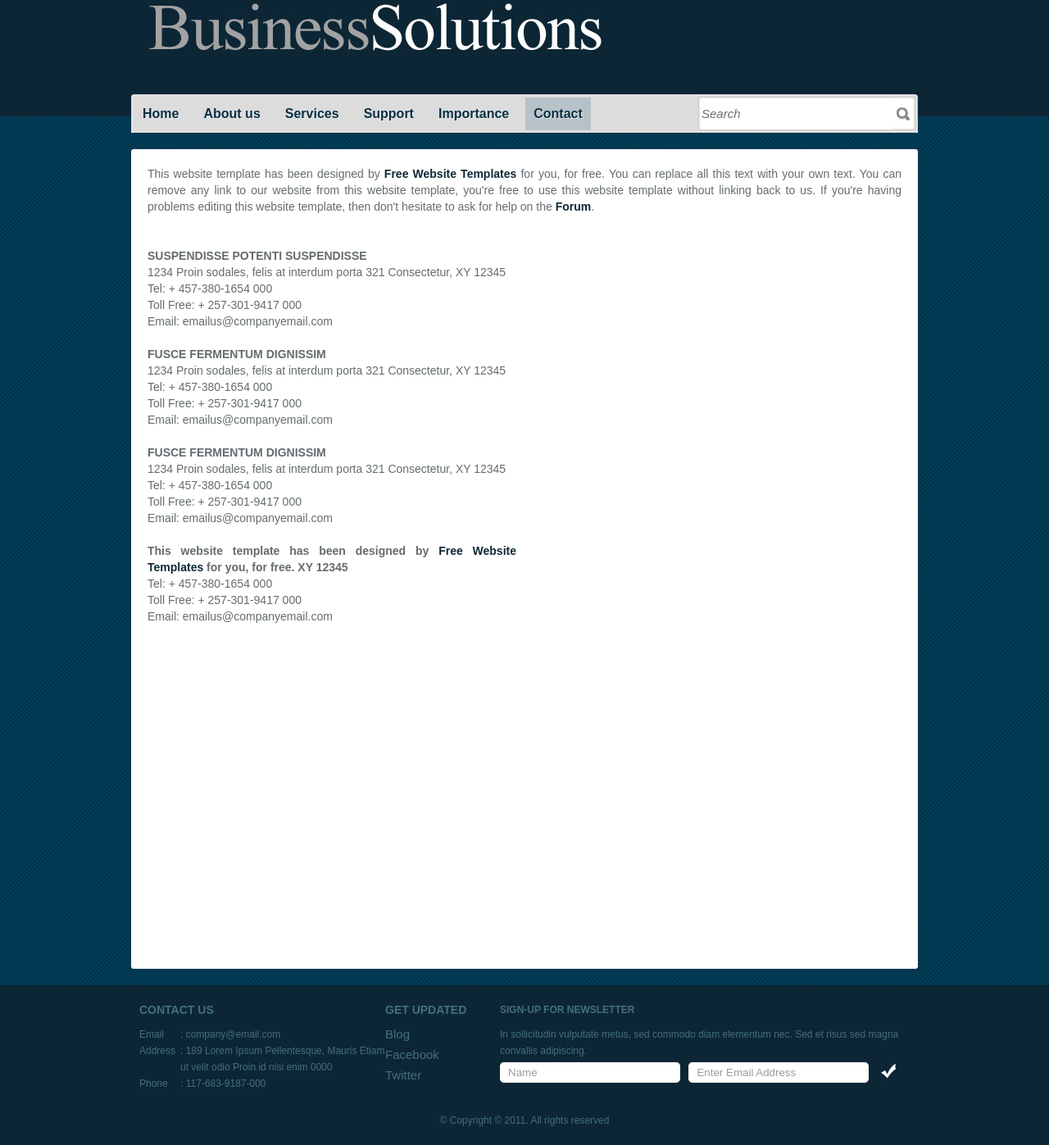
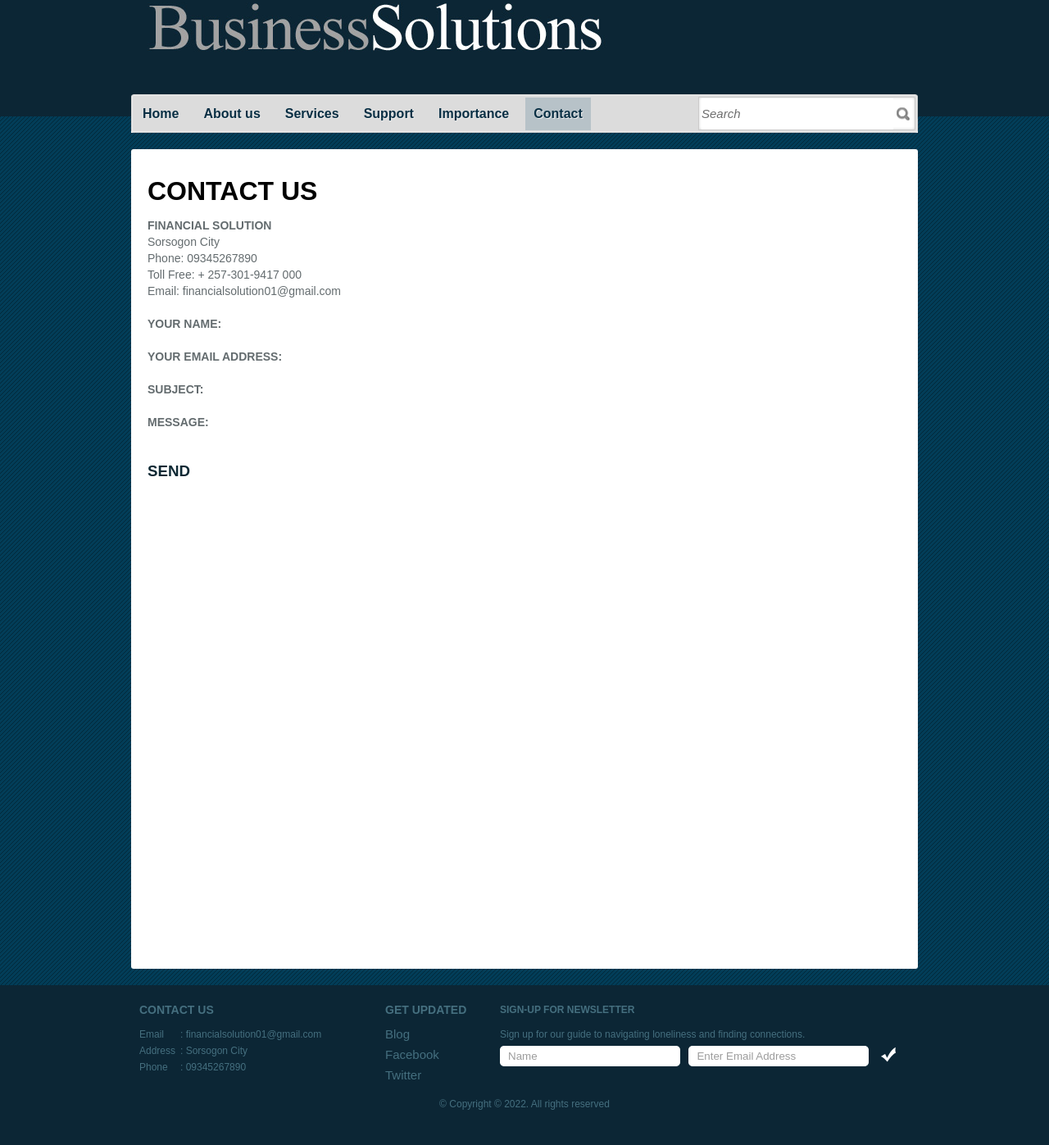
Before and after one commit to Sorsogon-State-University-Bulan-Campus/bsit-2-3-2022-grp-3-borral-et-al, a plain HTML site: page contact.html in a window 1280 px wide. Shown: the part 37-1434 px from the top of the page at 82% size. Drawn offline with Linux system fonts and the light colour scheme.

Commit message:
Change paragraph in contact.html

```diff
--- a/contact.html
+++ b/contact.html
@@ -33,47 +33,43 @@
 	<div id="contents">
 		<div class="background">
 			<div id="contacts">
-				<p>
-					This website template has been designed by <a href="http://www.freewebsitetemplates.com/">Free Website Templates</a> for you, for free. You can replace all this text with your own text.
-					You can remove any link to our website from this website template, you're free to use this website template without linking back to us.
-					If you're having problems editing this website template, then don't hesitate to ask for help on the <a href="http://www.freewebsitetemplates.com/forum/">Forum</a>.
-				</p>
+				<h1>CONTACT US</h1>
 				<ul>
 					<li>
 						<p>
-							<b>SUSPENDISSE POTENTI SUSPENDISSE</b>
-							1234 Proin sodales, felis at interdum porta 321 Consectetur, XY 12345 <br/>
-							Tel: + 457-380-1654 000 <br/>
+							<b>FINANCIAL SOLUTION</b>
+							Sorsogon City <br/>
+							Phone: 09345267890 <br/>
 							Toll Free: + 257-301-9417 000 <br/>
-							Email: emailus@companyemail.com
+							Email: financialsolution01@gmail.com
 						</p>
 					</li>
 					<li>
 						<p>
-							<b>FUSCE FERMENTUM DIGNISSIM</b>
-							1234 Proin sodales, felis at interdum porta 321 Consectetur, XY 12345 <br/>
-							Tel: + 457-380-1654 000 <br/>
-							Toll Free: + 257-301-9417 000 <br/>
-							Email: emailus@companyemail.com
+							<b>YOUR NAME:</b>
 						</p>
 					</li>
 					<li>
 						<p>
-							<b>FUSCE FERMENTUM DIGNISSIM</b>
-							1234 Proin sodales, felis at interdum porta 321 Consectetur, XY 12345 <br/>
-							Tel: + 457-380-1654 000 <br/>
-							Toll Free: + 257-301-9417 000 <br/>
-							Email: emailus@companyemail.com
+							<b>YOUR EMAIL ADDRESS:</b>
+
 						</p>
 					</li>
 					<li>
 						<p>
-							<b>This website template has been designed by <a href="http://www.freewebsitetemplates.com/">Free Website Templates</a> for you, for free. XY 12345</b>
-							Tel: + 457-380-1654 000 <br/>
-							Toll Free: + 257-301-9417 000 <br/>
-							Email: emailus@companyemail.com
+							<b>SUBJECT:</b>
+
 						</p>
 					</li>
+					<li>
+						<p>
+							<b>MESSAGE:</b>
+
+						</p>
+					</li>
+
+						<h3>SEND</h3>
+					</div>
 				</ul>
 			</div>
 		</div>
@@ -81,9 +77,9 @@
 	<div id="footer">
 		<ul class="contacts">
 			<h3>Contact Us</h3>
-			<li><span>Email</span><p>: company@email.com</p></li>
-			<li><span>Address</span><p>: 189 Lorem Ipsum Pellentesque, Mauris Etiam ut velit odio Proin id nisi enim 0000</p></li>
-			<li><span>Phone</span><p>: 117-683-9187-000</p></li>
+			<li><span>Email</span><p>: financialsolution01@gmail.com</p></li>
+			<li><span>Address</span><p>: Sorsogon City</p></li>
+			<li><span>Phone</span><p>: 09345267890</p></li>
 		</ul>
 		<ul id="connect">
 			<h3>Get Updated</h3>
@@ -93,7 +89,7 @@
 		</ul>
 		<div id="newsletter">
 			<p><b>Sign-up for Newsletter</b>
-				In sollicitudin vulputate metus, sed commodo diam elementum nec. Sed et risus sed magna convallis adipiscing.
+				Sign up for our guide to navigating loneliness and finding connections.
 			</p>
 			<form action="" method="">
 				<input type="text" value="Name" class="txtfield" onblur="javascript:if(this.value==''){this.value=this.defaultValue;}" onfocus="javascript:if(this.value==this.defaultValue){this.value='';}" />
@@ -101,7 +97,7 @@
 				<input type="submit" value="" class="button" />
 			</form>
 		</div>
-		<span class="footnote">&copy; Copyright &copy; 2011. All rights reserved</span>
+		<span class="footnote">&copy; Copyright &copy; 2022. All rights reserved</span>
 	</div> <!-- /#footer -->
 </body>
 </html>
--- a/css/style.css
+++ b/css/style.css
@@ -437,6 +437,12 @@ img {
 	color: #0e2934;
 	text-decoration: none;
 }
+#send-button h3{
+	padding:0%;
+	color: #010101;
+	border: #010101;
+	border-width: 10vh;
+}
 
 /*------------------------------ Services Page ------------------------------*/
 #services p {
```
